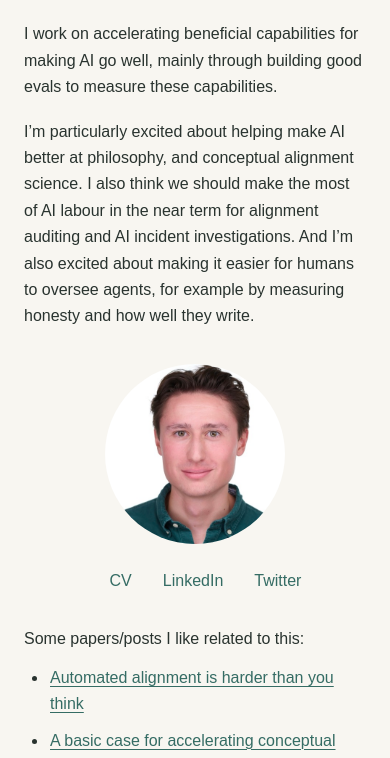
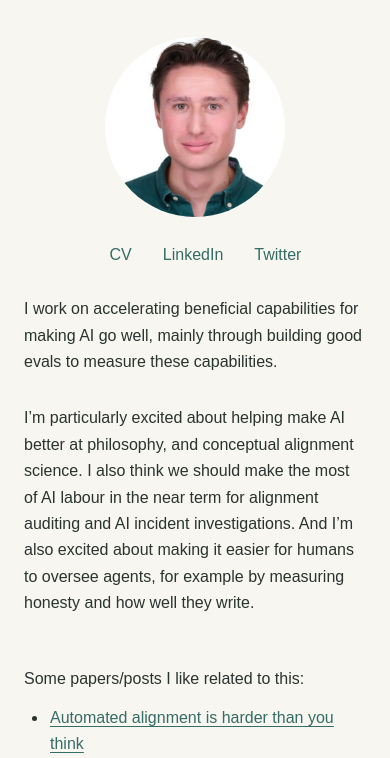
Before and after one commit to oscar-gilg/oscar-gilg.github.io, an Astro site: page / in a window 390 px wide. Shown: the part 84-842 px from the top of the page. Built offline with nearby package versions, Linux system fonts and the light colour scheme; Astro itself is replaced by a stand-in of ours; some icons are missing.

Commit message:
Keep portrait and profile links near top on mobile

```diff
--- a/src/pages/index.astro
+++ b/src/pages/index.astro
@@ -113,7 +113,9 @@ li { padding-left: 2px; margin-bottom: 10px; }
 }
 @media (max-width: 600px) {
  .intro { display: flex; flex-direction: column; gap: 12px; }
- .portrait-links { align-self: center; }
+ .intro-copy { display: contents; }
+ .intro-copy p { order: 2; }
+ .portrait-links { align-self: center; order: 1; margin-bottom: 16px; }
  h1 { font-size: 36px; }
  .project-heading { flex-direction: column; gap: 2px; }
 }
```
